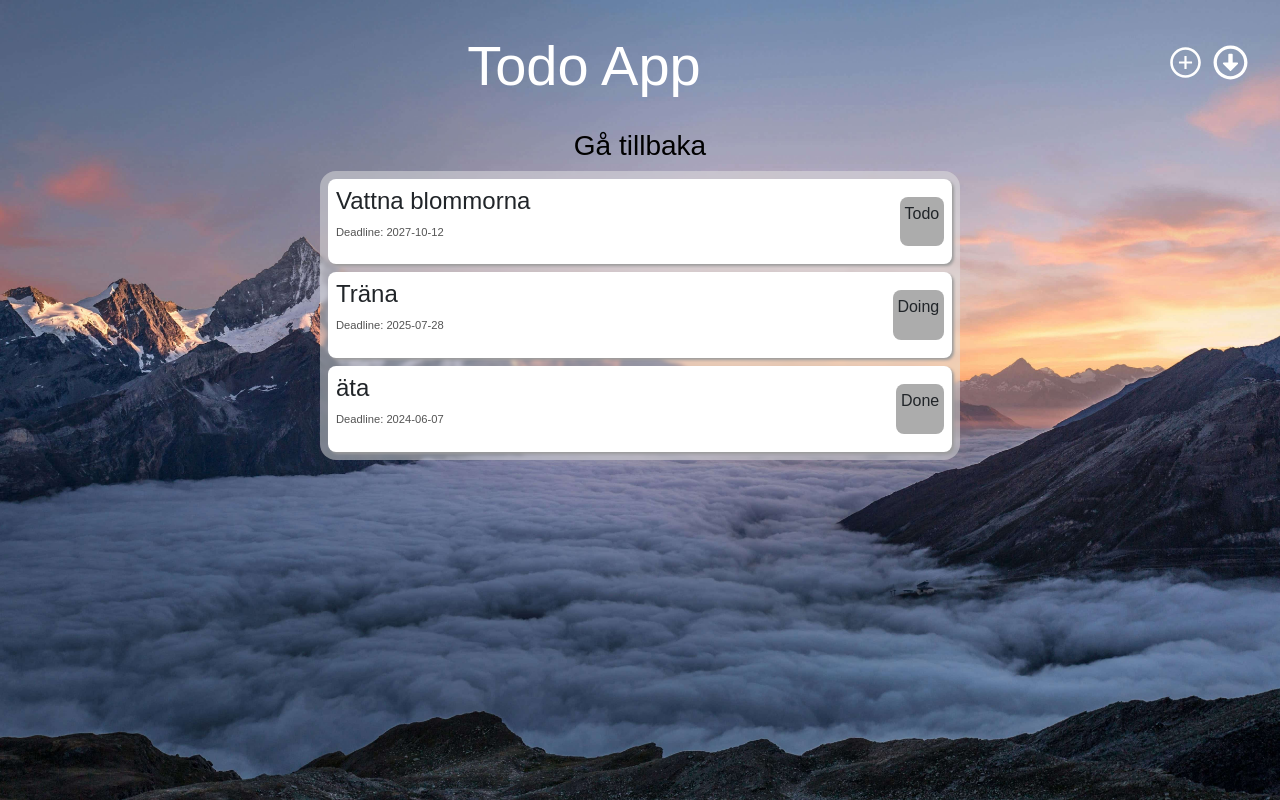
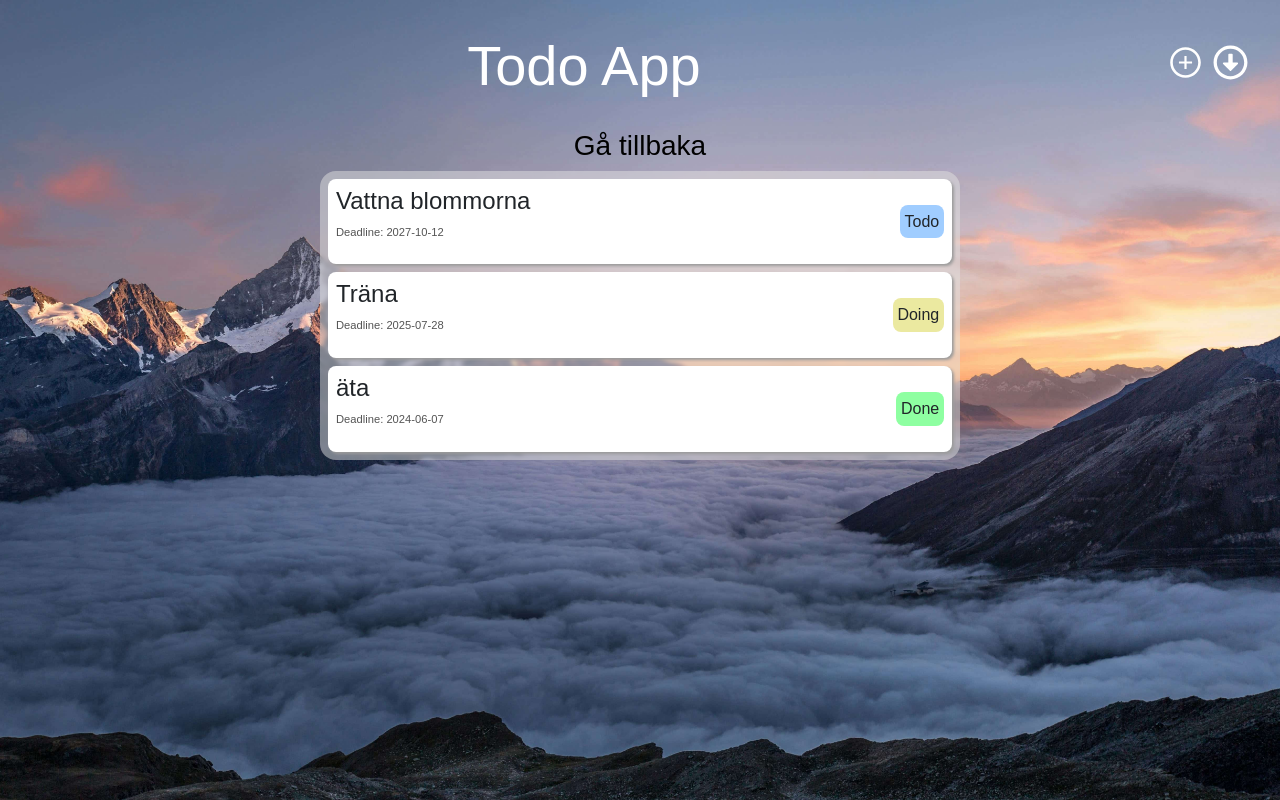
Before and after one commit to OscarDonald/Todo-App-Grupprojekt, a React (Vite) app: page /listview in a window 1280 px wide. Built offline with nearby package versions, Linux system fonts and the light colour scheme.

Commit message:
added initials icon and css

```diff
--- a/src/components/Dropdown/Dropdown.jsx
+++ b/src/components/Dropdown/Dropdown.jsx
@@ -7,17 +7,26 @@ import { useState } from 'react';
 import { FaRegTrashCan } from "react-icons/fa6";
 
 
-const Dropdown = ({mode}) => {
+const Dropdown = ({ mode }) => {
     const [username, setUsername] = useState('');
-    const {users} = useSelector(state => state.users)
+    const { users } = useSelector(state => state.users)
     const dispatch = useDispatch();
+
+
+    const getInitials = (fullName) => {
+        const nameParts = fullName.split(' ');
+        const initials = nameParts.map(part => part[0]).join('');
+        return initials;
+    }
+
 
     // Förhindra uppdatering
     // Lägg till användarnamn till users
     // Nollställ state
     const handleNewUser = (e) => {
         e.preventDefault();
-        dispatch(addUser(username))
+        const initials = getInitials(username);
+        dispatch(addUser({ name: username, initials: initials }))
         setUsername('');
     }
 
@@ -43,10 +52,10 @@ const Dropdown = ({mode}) => {
                         <div
                             key={user.id}
                             onClick={() => dispatch(chooseUser(user.id))}
-                        style={{backgroundColor: user.isLoggedIn ? 'lightblue' : '#cccccc'}}
+                            style={{ backgroundColor: user.isLoggedIn ? 'lightblue' : '#cccccc' }}
                             className={states.dropdown__user}
                         ><h3 className={states.dropdown__title}>{user.name}</h3>
-                    <div className={states.dropdown__delete}><FaRegTrashCan className={states.delete__icon} onClick={() => dispatch(removeUser(user.id))}/></div>
+                            <div className={states.dropdown__delete}><FaRegTrashCan className={states.delete__icon} onClick={() => dispatch(removeUser(user.id))} /></div>
                         </div>
 
                     ))}
--- a/src/components/Task/Task.jsx
+++ b/src/components/Task/Task.jsx
@@ -5,6 +5,22 @@ import { useSelector } from 'react-redux';
 // returns rendering of a task
 export default function Task({ task, cssClassname }) {
     const { columns } = useSelector((state) => state.columns);
+
+    function getColumnClassName(columnId) {
+
+        const columnObject = columns.find(column => columnId === column.id)
+
+        switch (columnObject.title) {
+            case "Todo":
+                return styles.column__todo;
+            case "Doing":
+                return styles.column__doing;
+            case "Done":
+                return styles.column__done;
+            default:
+                return "";
+        }
+    }
 
     const navigate = useNavigate();
     return (
@@ -14,7 +30,7 @@ export default function Task({ task, cssClassname }) {
             onDragStart={(e) => { e.dataTransfer.setData('id', task.id) }} // transporterar key('id) med value (task.id)
             className={cssClassname ? `${styles.listview__tasks}` : `${styles.task__card}`}
             onClick={() => navigate(`/${task.id}`)}
-            >
+        >
             <div className={styles.listview__container__left}>
                 {task.title && <h4>{task.title}</h4>}
                 {task.deadline && <p className={styles.listview__deadline}>Deadline: {task.deadline}</p>}
@@ -22,13 +38,14 @@ export default function Task({ task, cssClassname }) {
             <div className={styles.listview__container__right}>
                 {task.responsible.length > 0 &&
                     <div className={styles.listview__responsible__container}>
-                        {task.responsible.map(user => <p className={styles.listview__responsible}>{user.name}</p>)}
+                        {task.responsible.map(user => <p className={styles.listview__responsible} key={user.id}>{user.initials}</p>)}
                     </div>}
                 {task.columnId &&
-                    <div className={styles.listview__column__title__container}>
-                        <p className={styles.listview__column__title}>
+                    <div className={`${styles.listview__column__title__container} ${getColumnClassName(task.columnId)}` }>
+                        <p className={`${styles.listview__column__title}`}>
                             {columns.map(column => column.id === task.columnId ? column.title : null)}
-                            {task.column}</p>
+                            {task.column}
+                        </p>
                     </div>
                 }
             </div>
--- a/src/components/Task/Task.module.css
+++ b/src/components/Task/Task.module.css
@@ -36,23 +36,37 @@
 }
 
 .listview__tasks .listview__column__title__container {
-    background-color: #808080a7;
+    background-color: #e07b7ba7;
     border-radius: .5rem;
     padding: .3rem;
-    height: fit-content;
+}
+.listview__tasks .column__done {
+    background-color: rgb(142, 255, 161);
+}
+.listview__tasks .column__todo {
+    background-color: rgb(160, 205, 255);
+}
+
+.listview__tasks .column__doing {
+    background-color: rgb(235, 233, 160);
+}
+
+
+.listview__tasks .listview__column__title__container p {
+    margin: 0;
 }
 
 .listview__tasks .listview__responsible__container {
+    width: fit-content;
     display: flex;
-    border-radius: .5rem;
-    padding: .3rem;
-    font-size: .6rem;
-    gap: .3rem;
+    align-items: center;
+    gap: .5rem;
 }
 
 .listview__tasks .listview__responsible {
-    width: fit-content;
-    padding: 2px 4px;
-    border-radius: .5rem;
-    background-color: aliceblue;
+    margin-top: 16px;
+    font-size: 15px;
+    padding: 5px;
+    border-radius: 50%;
+    background-color: rgb(247, 154, 170);
 }
--- a/src/feature/userSlice/userSlice.js
+++ b/src/feature/userSlice/userSlice.js
@@ -5,37 +5,43 @@ const initialState = {
     {
         isLoggedIn: true,
         id: nanoid(),
-        name: 'Jens',
+        name: 'Jens Bengtsson',
+        initials: "JB",
         tasks: [/*filtrerade taskSlice staten för vilka som är 'responsible' */],
     },
     {
         isLoggedIn: false,
         id: nanoid(),
-        name: 'Emil',
+        name: 'Emil Winberg',
+        initials: "EW",
         tasks: [/*filtrerade taskSlice staten för vilka som är 'responsible' */],
     },
     {
         isLoggedIn: false,
         id: nanoid(),
-        name: 'King Donnie',
+        name: 'Oscar Donaldson',
+        initials: "OD",
         tasks: [/*filtrerade taskSlice staten för vilka som är 'responsible' */],
     },
     {
         isLoggedIn: false,
         id: nanoid(),
-        name: 'Nyat',
+        name: 'Nyat Ghirmazion',
+        initials: "NG",
         tasks: [/*filtrerade taskSlice staten för vilka som är 'responsible' */],
     },
     {
         isLoggedIn: false,
         id: nanoid(),
-        name: 'David',
+        name: 'David Heidari',
+        initials: "DH",
         tasks: [/*filtrerade taskSlice staten för vilka som är 'responsible' */],
     },
     {
         isLoggedIn: false,
         id: nanoid(),
-        name: 'Toleen',
+        name: 'Toleen Alrifai',
+        initials: "TA",
         tasks: [/*filtrerade taskSlice staten för vilka som är 'responsible' */],
     }]
 }
@@ -48,7 +54,8 @@ export const userSlice = createSlice({
             const newUser = {
                 isLoggedIn: false,
                 id: nanoid(),
-                name: action.payload,
+                name: action.payload.name,
+                initials: action.payload.initials,
                 tasks: []
             }
             state.users.push(newUser);
```
Lines whose indentation alone changed are shown as unchanged.
